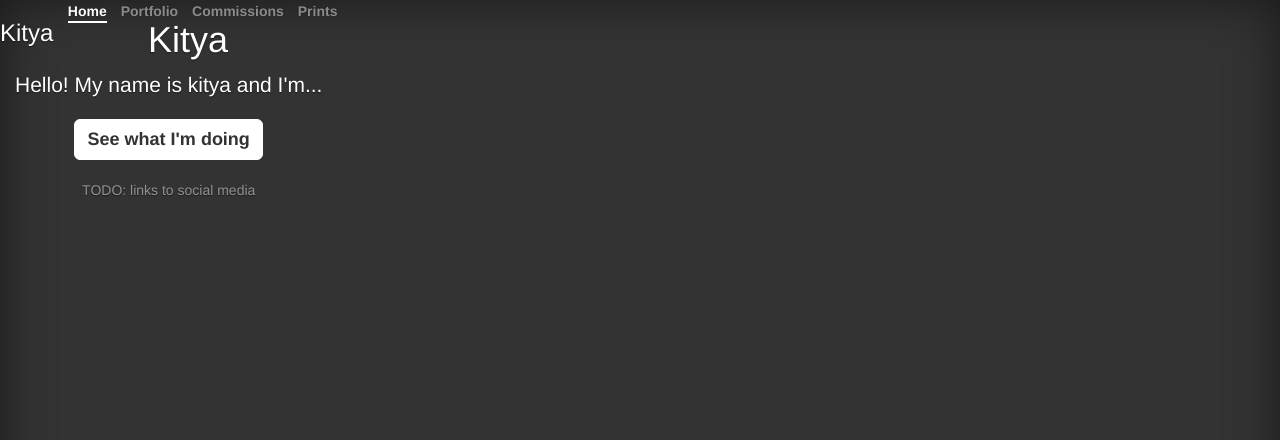
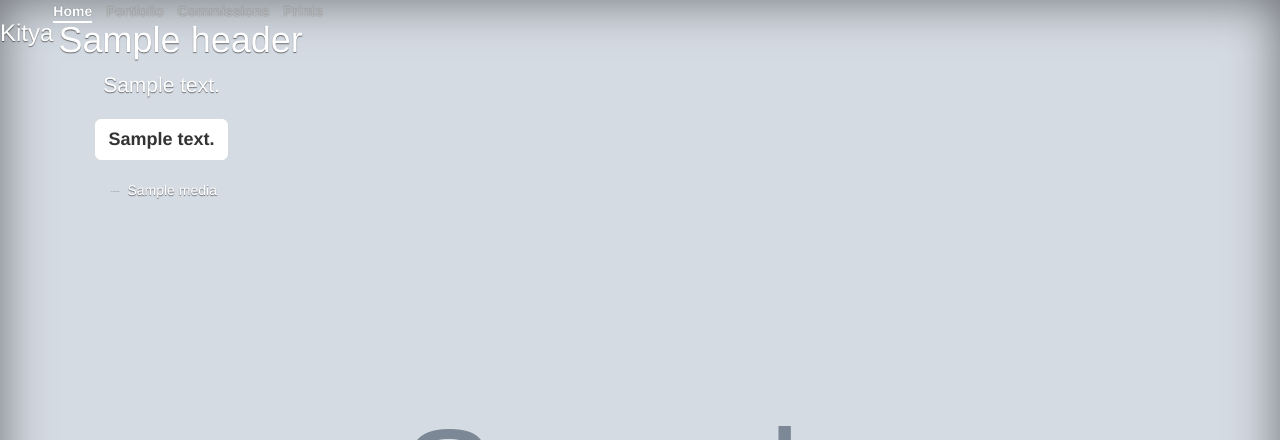
Before and after one commit to healplease/webkitya, a Flask app: template app/templates/index.html in a window 1280 px wide. Shown: the top 440 px of the page. Run offline with Flask 2, Linux system fonts and the light colour scheme; the template is opened without the code that fills it: most values are stand-ins (such as "Sample title", 1, 10 or a date in 2020); grey boxes marked "Sample" are stand-in pictures; some libraries are stand-ins or nearby versions.

Commit message:
admin page and social media

```diff
--- a/app/__init__.py
+++ b/app/__init__.py
@@ -6,7 +6,6 @@ from flask import Flask
 from flask_mongoengine import MongoEngine
 from flask_wtf import CSRFProtect
 from flask_moment import Moment
-from flask_admin import Admin
 
 from config import environment_configs
 
@@ -21,7 +20,6 @@ mongoengine = MongoEngine()
 bootstrap = flask_bootstrap.Bootstrap()
 csrf_protect = CSRFProtect()
 moment = Moment()
-admin = Admin()
 
 
 def create_app():
@@ -44,7 +42,9 @@ def create_app():
     mongoengine.init_app(app)
     csrf_protect.init_app(app)
     moment.init_app(app)
-    admin.init_app(app)
+
+    from app.admin import admin_init_app
+    admin_init_app(app)
 
     from app.views.main import main_bp
     app.register_blueprint(main_bp)
--- /dev/null
+++ b/app/templates/admin/index.html
@@ -0,0 +1,3 @@
+{% extends 'admin/master.html' %}
+{% block body %}
+{% endblock %}
--- a/app/templates/index.html
+++ b/app/templates/index.html
@@ -1,6 +1,11 @@
 {% extends "base.html" %}
 {% block content %}
-<body class="text-center">
+<body class="text-center" style="
+        background-size: cover;
+        background-repeat: no-repeat;
+        {% if content.background_image %}
+        background-image: url({{ content.background_image }})
+        {% endif %}">
     <div class="cover-container d-flex w-100 h-100 p-3 mx-auto flex-column">
         <header class="masthead mb-auto">
             <div class="inner">
@@ -15,17 +20,24 @@
         </header>
         <main class="inner cover">
             <h1 class="cover-heading">
-                Kitya
+                {{ content.header }}
             </h1>
             <p class="lead">
-                Hello! My name is kitya and I'm...
+                {{ content.body }}
             </p>
             <p class="lead">
-                <a href="#" class="btn btn-lg btn-secondary">See what I'm doing</a>
+                <a href="#" class="btn btn-lg btn-secondary">{{ content.button_text }}</a>
             </p>
         </main>
         <footer class="mastfoot mt-auto">
-            TODO: links to social media
+            <div class="justify-content-center">
+                {% for media in social_media %}
+                <a href="{{ media.link }}" style="text-decoration: none;" class="px-2" target="_blank">
+                    <img style="height: 1.25em; width: 1.25em;" src="{{ media.icon }}" class="img rounded">
+                    <span class="pl-1">{{ media.name }}</span>
+                </a>
+                {% endfor %}
+            </div>
         </footer>
     </div>
 </body>
--- a/config.py
+++ b/config.py
@@ -11,8 +11,6 @@ class Config():
     MONGODB_DB = "kitya"
     MONGODB_PROTOCOL = "mongodb+srv"
     MONGODB_ARGUMENTS = {"retryWrites": "true", "w": "majority"}
-
-    FLASK_ADMIN_SWATCH = "journal"
 
 
 class LocalConfig(Config):
```
Also changed, not shown: app/admin/__init__.py (+17 -0 lines), app/admin/main.py (added, +11 -0 lines), app/models/main.py (added, +15 -0 lines), app/views/main/views.py (+8 -1 lines).
